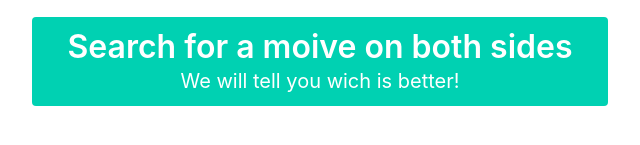
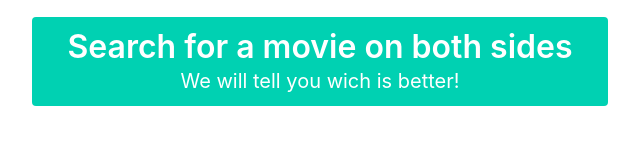
Before and after one commit to Mariustar/Movie-Battle, a website built with Parcel: page src/index.html in a window 1280 px wide. Shown: the part 255-400 px from the top of the page, 320-960 px from the left. Built offline with nearby package versions, Linux system fonts and the light colour scheme.

Commit message:
fix typo

```diff
--- a/src/index.html
+++ b/src/index.html
@@ -34,7 +34,7 @@
       </div>
 
       <div class="column is-half notification is-primary tutorial">
-        <h1 class="title">Search for a moive on both sides</h1>
+        <h1 class="title">Search for a movie on both sides</h1>
         <p class="subtitle">We will tell you wich is better!</p>
       </div>
     </div>
```
